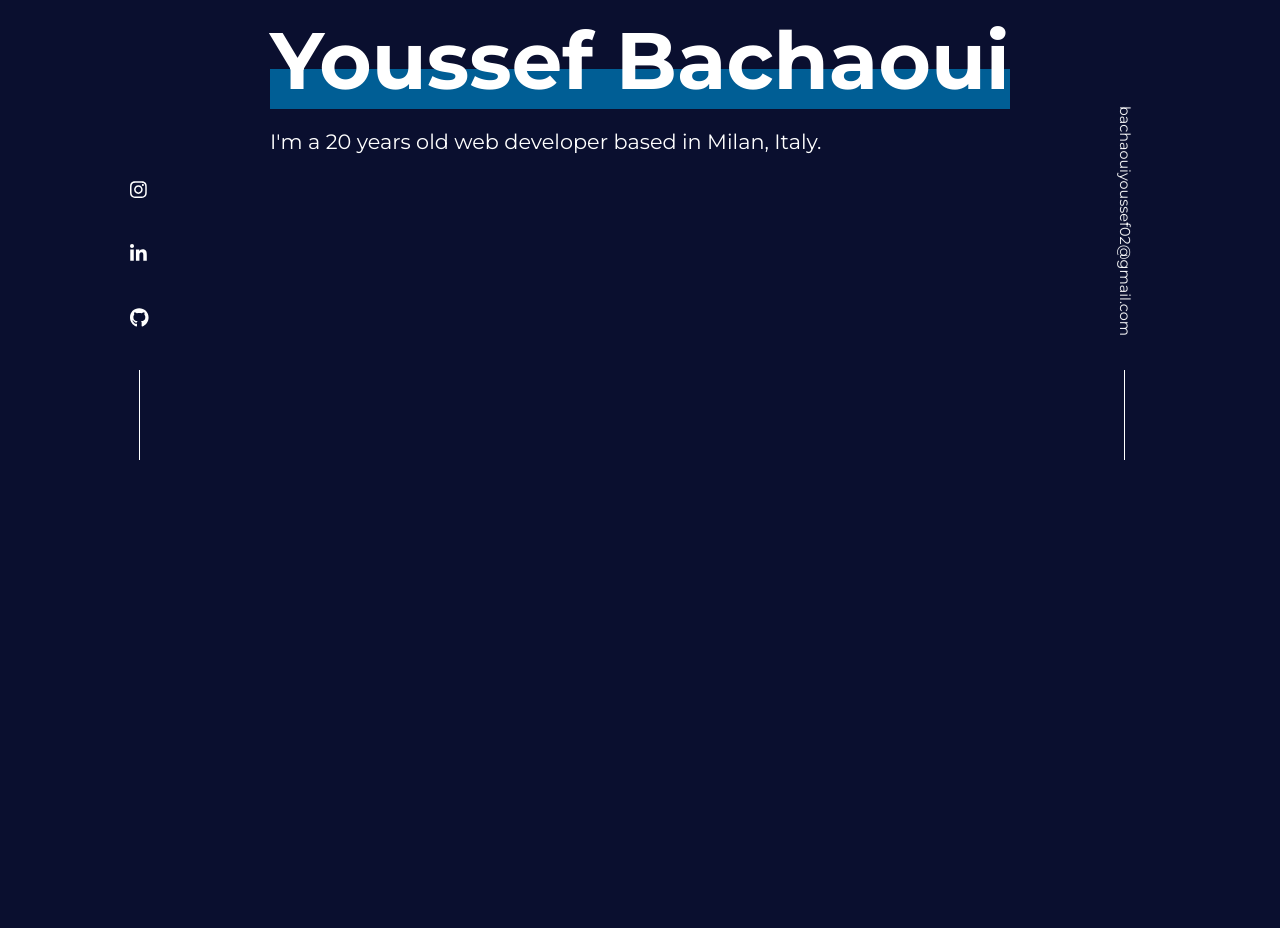
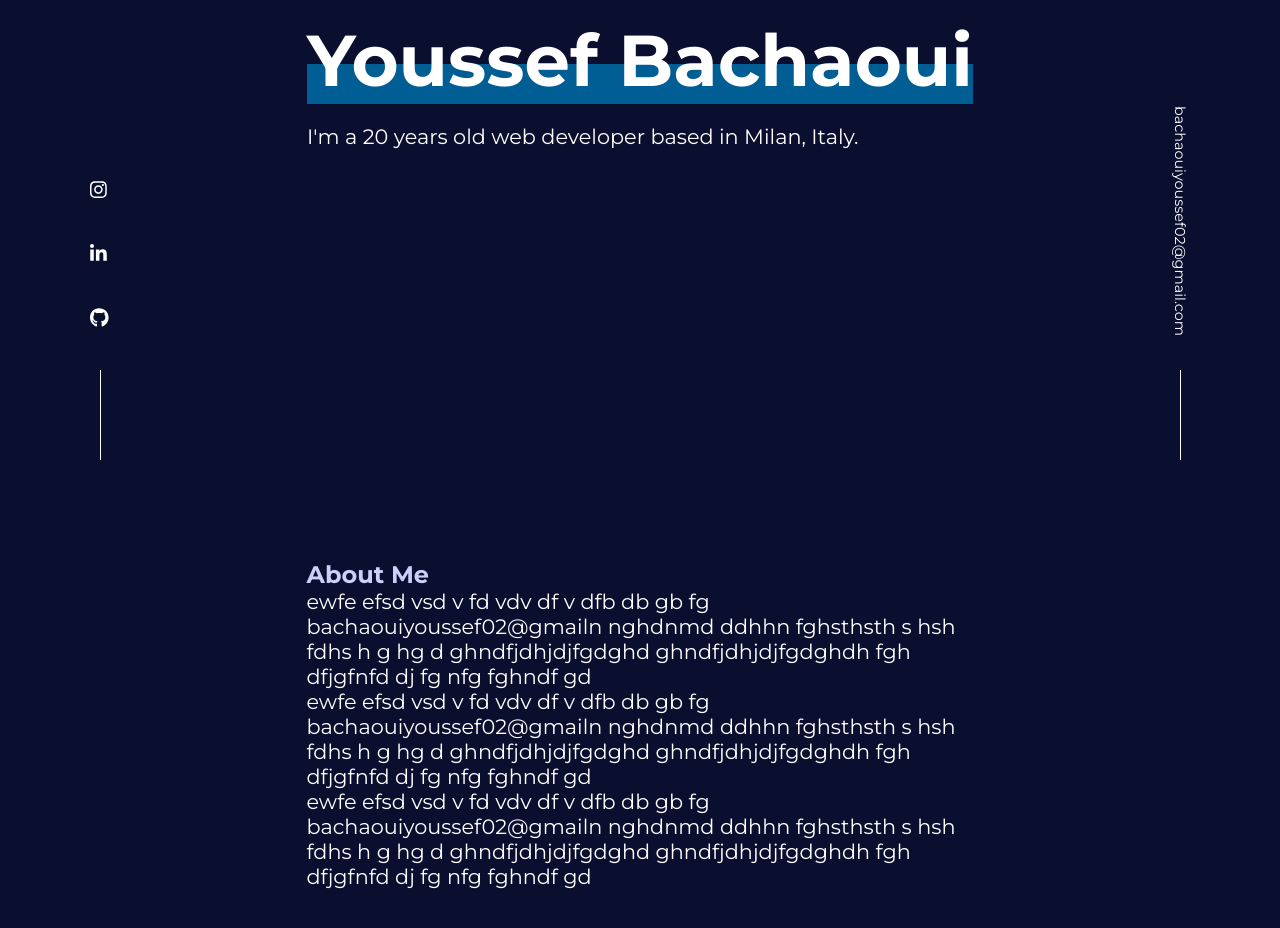
Before and after one commit to YOUBCH/MyPortfolio, a React (Create React App) app: page / in a window 1280 px wide. Shown: the part 340-1268 px from the top of the page. Before the commit the page ends 800 px from the top, so only its background shows below. Built offline with nearby package versions, Linux system fonts and the light colour scheme.

Commit message:
hero and header completed

```diff
--- /dev/null
+++ b/src/components/about/About.js
@@ -0,0 +1,53 @@
+import "./About.css";
+
+function About(){
+    return(
+        <section id="about">
+            <h1 className="section-titles">About Me</h1>
+            <p>ewfe efsd
+                vsd v fd
+                vdv
+                df v
+                dfb
+                 db
+                 gb
+                 fg
+                 bachaouiyoussef02@gmailn nghdnmd ddhhn fghsthsth s hsh
+                 fdhs
+                 h g
+                 hg d ghndfjdhjdjfgdghd ghndfjdhjdjfgdghdh fgh dfjgfnfd dj fg nfg
+                 fghndf gd
+            </p>
+            <p>ewfe efsd
+                vsd v fd
+                vdv
+                df v
+                dfb
+                 db
+                 gb
+                 fg
+                 bachaouiyoussef02@gmailn nghdnmd ddhhn fghsthsth s hsh
+                 fdhs
+                 h g
+                 hg d ghndfjdhjdjfgdghd ghndfjdhjdjfgdghdh fgh dfjgfnfd dj fg nfg
+                 fghndf gd
+            </p>
+            <p>ewfe efsd
+                vsd v fd
+                vdv
+                df v
+                dfb
+                 db
+                 gb
+                 fg
+                 bachaouiyoussef02@gmailn nghdnmd ddhhn fghsthsth s hsh
+                 fdhs
+                 h g
+                 hg d ghndfjdhjdjfgdghd ghndfjdhjdjfgdghdh fgh dfjgfnfd dj fg nfg
+                 fghndf gd
+            </p>
+        </section>
+    )
+}
+
+export default About;
--- a/src/components/header/Header.css
+++ b/src/components/header/Header.css
@@ -1,11 +1,13 @@
 .header-container {
-    padding: 60px 130px;
+    padding: 0 90px;
     display: flex;
+    height: 150px;
     align-items: center;
     position: fixed;
     width: 100%;
+    transition: .4s ease;
+    z-index: 9;
 }
-
 
 .header {
     display: flex;
@@ -14,8 +16,11 @@
     align-items: center;
 }
 
-a {
+a{
     text-decoration: none;
+}
+
+.logo-label {
     font-size: 30px;
 }
 
@@ -26,7 +31,7 @@ a {
 
 .nav-element{
     top: -120px;
-    transition: 1s ease-in;
+    transition: 0.6s ease;
 }
 
 @keyframes loadHeader {
--- a/src/components/header/Header.js
+++ b/src/components/header/Header.js
@@ -1,8 +1,10 @@
-import { useEffect } from "react";
+import { useEffect, useState } from "react";
 import CustomButton from "../../custom/customButton/CustomButton";
 import "./Header.css";
 
 function Header(){
+
+    const [offset, setOffset] = useState(0);
 
     useEffect(() => {
         const navElements = document.querySelectorAll(".nav-element");
@@ -12,7 +14,30 @@ function Header(){
             navElements[i].style.top = "0px"
             transitionDelay += 100;
         }
+        const onScroll = () => setOffset(window.pageYOffset);
+        // clean up code
+        window.removeEventListener('scroll', onScroll);
+        window.addEventListener('scroll', onScroll, { passive: true });
+        return () => window.removeEventListener('scroll', onScroll);
+
     }, [])
+
+    useEffect(() => {
+        const element = document.querySelector('.header-container');
+        if(offset > 50) {
+            element.style.height = "80px";
+            element.style.background = "#0a0f2fe8";
+            element.style.backdropFilter = "blur(10px)";
+        } else if(offset < 50){
+            element.style.height = "150px";
+            element.style.background = "var(--background-color)";
+            element.style.backdropFilter = "none";
+        }
+    }, [offset])
+
+    console.log(offset)
+
+
 
     return(
         <div className="header-container">
@@ -22,7 +47,7 @@ function Header(){
                 </div>
                 <div className="navbar-container">
                     <ol className="navbar">
-                        <li className="nav-link nav-element">About</li>
+                        <li className="nav-link nav-element"><a href="#about" >About</a></li>
                         <li className="nav-link nav-element">Experience</li>
                         <li className="nav-link nav-element">Contact</li>
                         <li className="nav-btn nav-element"><CustomButton text={"Resume"} /></li>
--- a/src/components/hero/Hero.css
+++ b/src/components/hero/Hero.css
@@ -10,7 +10,7 @@ section.hero {
 }
 
 .hero-my-name {
-    font-size: 5rem;
+    font-size: 4.5rem;
     position: relative;
     width: fit-content;
 }
@@ -27,14 +27,23 @@ section.hero {
     margin: auto;
     transition: all .2s ease;
     z-index: -1;
-    animation: loadAfterPseudo 1.6s linear;
+    animation: loadAfterPseudo 2.1s linear;
 }
 
 @keyframes loadAfterPseudo {
-    from{
+    0%{
         width: 0%;
     }
-    to {
+    80%{
+        width: 0%;
+    }
+    100% {
         width: 100%;
     }
 }
+
+.hero-element {
+    transform: translateY(80px);
+    opacity: 0;
+    transition: 0.6s ease;
+}
--- a/src/components/hero/Hero.js
+++ b/src/components/hero/Hero.js
@@ -1,11 +1,24 @@
+import { useEffect } from "react";
 import "./Hero.css";
 
 function Hero(){
+
+    useEffect(() => {
+        const heroElements = document.querySelectorAll(".hero-element");
+        let transitionDelay = 900;
+        for(let i = 0; i < heroElements.length; i++){
+            heroElements[i].style.transitionDelay = `${transitionDelay}ms`;
+            heroElements[i].style.transform = "translateY(0px)"
+            heroElements[i].style.opacity = "1"
+            transitionDelay += 100;
+        }
+    }, [])
+
     return(
-        <section className="hero">
-            <p className="hero-little-title">Hi, my name is</p>
-            <h1 className="hero-my-name">Youssef Bachaoui</h1>
-            <p>I'm a 20 years old web developer based in Milan, Italy.</p>
+        <section className="hero" id="hero">
+            <p className="hero-little-title hero-element">Hi, my name is</p>
+            <h1 className="hero-my-name hero-element">Youssef Bachaoui</h1>
+            <p className="hero-element">I'm a 20 years old web developer based in Milan, Italy.</p>
         </section>
     )
 }
--- a/src/components/main/Main.js
+++ b/src/components/main/Main.js
@@ -1,3 +1,4 @@
+import About from "../about/About";
 import Header from "../header/Header";
 import Hero from "../hero/Hero";
 import SlideShow from "../slideshow/SlideShow";
@@ -10,6 +11,7 @@ function Main() {
             <Header />
             <Socials />
             <Hero />
+            <About />
         </>
     )
 }
--- a/src/components/socials/Socials.css
+++ b/src/components/socials/Socials.css
@@ -1,5 +1,8 @@
 .socials-icons-container {
     width: fit-content;
+    opacity: 0;
+    transition: 0.6s ease-in;
+    transition-delay: 1.5s;
 }
 
 ul.socials-list {
@@ -7,9 +10,10 @@ ul.socials-list {
     gap: 40px;
     position: fixed;
     bottom: 0;
-    left: 130px;
+    left: 90px;
     list-style: none;
     font-size: 1.2rem;
+    width: 20px;
 }
 
 ul.socials-list::after {
@@ -36,8 +40,11 @@ li.social-icon {
     gap: 140px;
     position: fixed;
     bottom: 0;
-    right: 40px;
+    right: 90px;
     list-style: none;
+    align-items: center;
+    justify-content: center;
+    width: 20px;
 }
 
 .my-email p {
--- a/src/components/socials/Socials.js
+++ b/src/components/socials/Socials.js
@@ -1,8 +1,13 @@
 import "./Socials.css";
 import { FontAwesomeIcon } from '@fortawesome/react-fontawesome';
 import { faLinkedinIn, faInstagram, faGithub } from '@fortawesome/free-brands-svg-icons'
+import { useEffect } from "react";
 
 function Socials() {
+    useEffect(() => {
+        const iconsContainer = document.querySelector(".socials-icons-container");
+        iconsContainer.style.opacity = "1";
+    }, [])
 return (
     <div className="socials-icons-container">
         <ul className="socials-list">
--- a/src/index.css
+++ b/src/index.css
@@ -3,9 +3,14 @@
 :root{
   --text-color: #ffffff;
   --title-color: #ffffff;
+  --section-titles-color: #cad0f9;
   --background-color: #0a0f2f;
   --secondary-color: #005e95;
   --hover-color: #69c3f7;
+}
+
+html {
+  scroll-behavior: smooth;
 }
 
 body {
@@ -18,6 +23,12 @@ body {
   -moz-osx-font-smoothing: grayscale;
 }
 
+section {
+  margin: 0px auto;
+  padding: 100px 0px;
+  max-width: 667px;
+}
+
 a{
   color: var(--text-color);
 }
@@ -28,6 +39,10 @@ p{
 
 h1{
   color: var(--title-color);
+}
+
+.section-titles{
+  color: var(--section-titles-color);
 }
 
 *{
```
Also changed, not shown: src/components/about/About.css (added). Lines whose indentation alone changed are shown as unchanged.
